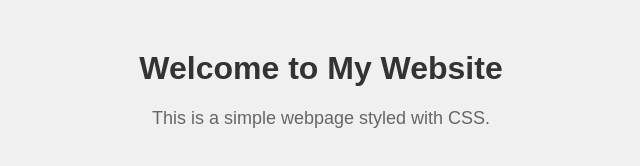
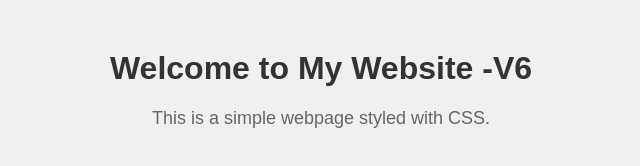
Before and after one commit to aayushtiruwa1/myrepo, a plain HTML site: page index.html in a window 1280 px wide. Shown: the whole page, without its empty margins (319-959 px from the left). Drawn offline with Linux system fonts and the light colour scheme.

Commit message:
Changed H1

```diff
--- a/index.html
+++ b/index.html
@@ -7,7 +7,7 @@
     <link rel="stylesheet" href="./styles.css">
 </head>
 <body>
-    <h1>Welcome to My Website</h1>
+    <h1>Welcome to My Website -V6</h1>
     <p>This is a simple webpage styled with CSS.</p>
 </body>
 </html>
```
